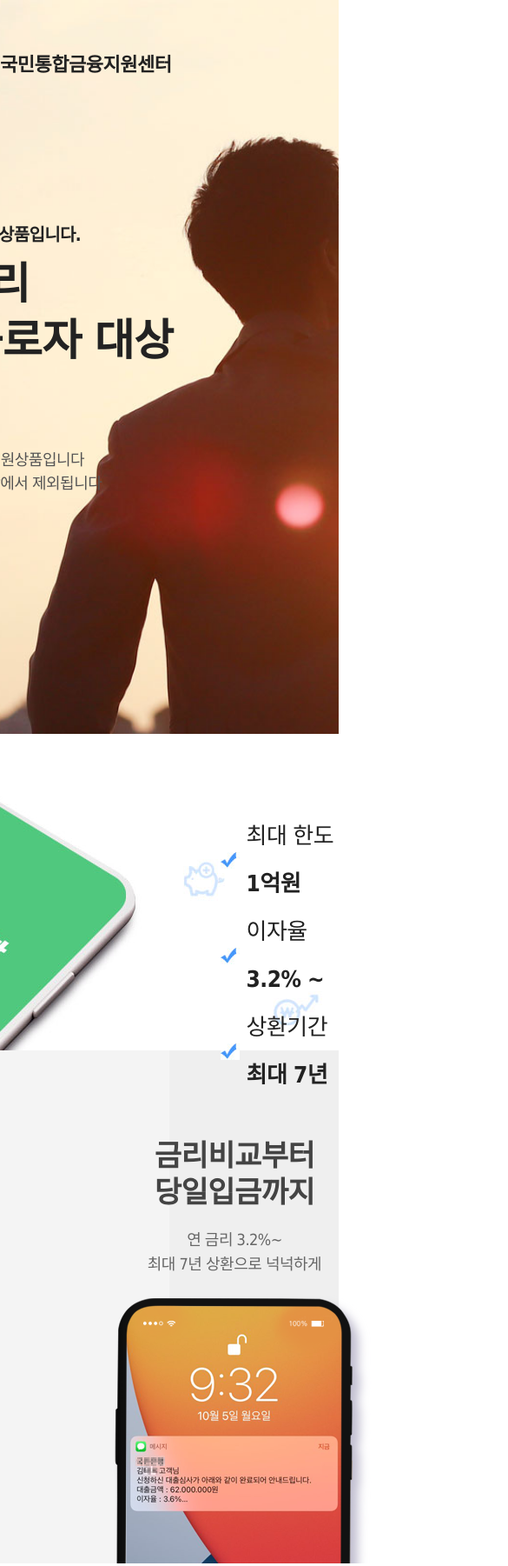
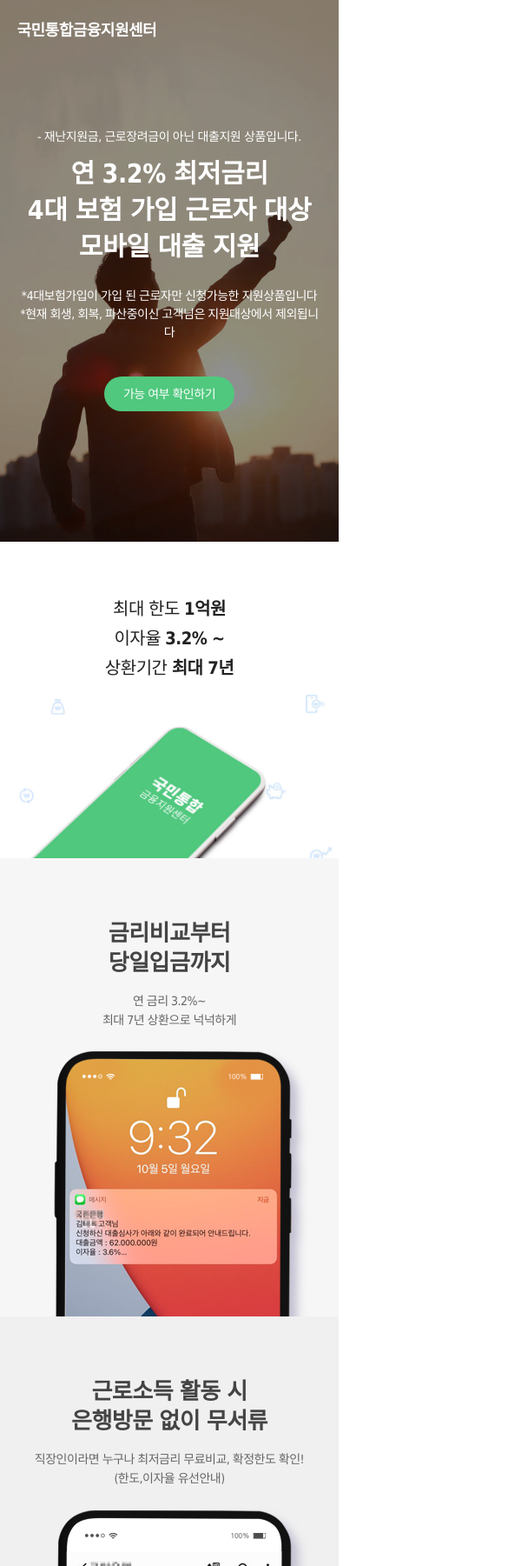
Before and after one commit to Fwari/FUND, a plain HTML site: page view/index.html in a window 390 px wide. Shown: the top 1801 px of the page at 87% size, 585 px wide, since content can reach past the window. Drawn offline with Linux system fonts and the light colour scheme; a web font is replaced by a local one.

Commit message:
article 01~04 모바일 반응형 적용

```diff
--- a/common/css/main.css
+++ b/common/css/main.css
@@ -20,8 +20,8 @@ header h1 a {color:#222;font-size:22px;font-weight:700;line-height:40px;}
 .article_02 ul li:nth-child(2) {animation-delay:.4s;}
 .article_02 ul li:nth-child(3) {animation-delay:.6s;}
 
-.article_03 {padding-top:100px;background-image:url('../../images/main03_bg.jpg');background-repeat:repeat-y;}
-.article_03 .area {display:inline-block;width:50%;text-align:center;}
+.article_03 {background-image:url('../../images/main03_bg.jpg');background-repeat:repeat-y;}
+.article_03 .area {display:inline-block;width:50%;padding-top:100px;text-align:center;}
 .article_03 .area .txt_01 {font-size:34px;font-weight:600;line-height:42px;animation-delay:.4s;}
 .article_03 .area .txt_02 {color:#666;margin-top:20px;font-size:18px;line-height:28px;animation-delay:.6s;}
 .article_03 .area figure {animation-delay:.8s;}
@@ -100,3 +100,43 @@ footer .copyright {margin-bottom:0;color:#999;font-size:14px;font-weight:800;let
     0% { opacity:0;bottom:-100px; }
     100% { opacity:1;bottom:0; }
 }
+
+@media screen and (max-width:800px)
+{
+    html,body{letter-spacing:-.03em;font-size:62.5%}
+    section,article,header,footer,nav,div,p,h1,h2,h3,h4,h5,h6,ul,ol,li,dl,dd,dt,img,a,form,input,select,option,fieldset,textarea,button,label,figure{font-size:1.4rem}
+    .container {width:90%}
+    .consult_btn {width:150px;margin:0 auto;margin-top:40px;font-size:1.4rem;line-height:40px;}
+    header {top:20px}
+    header h1 a {color:#fff;font-size:1.8rem;line-height:30px;}
+    .article_01 {height:auto;background-image:url('../../images/m01.jpg');}
+    .article_01 .caution {position:static;width:100%;height:100%;padding:150px 0;background-color:rgba(0,0,0,.3);transform:translate(0,0);-webkit-transform:translate(0,0);}
+    .article_01 .caution h5 {padding:0 20px;color:#fff;font-size:1.4rem;font-weight:500;text-align:center;}
+    .article_01 .caution p {text-align:center;line-height:1.4;font-size:3rem;color:#fff;}
+    .article_01 .caution h6 {padding:0 20px;color:#fff;font-size:1.4rem;text-align:center;}
+
+    .article_02 {padding:60px 0;background:url('../../images/m02.jpg') no-repeat center top;background-size:cover;}
+    .article_02 ul {position:static;right:auto;width:100%;}
+    .article_02 ul li {padding-left:0;background:0 0;font-size:2rem;text-align:center;line-height:1.7;}
+
+    .article_03 {width:100%;background:0 0;}
+    .article_03 .container {width:100%;}
+    .article_03 .area {float:inherit;width:100%;padding:70px 0 0;background:#f0f0f0;}
+    .article_03 .area:first-child {background:#f6f6f6;}
+    .article_03 .area p {text-align:center;}
+    .article_03 .area .txt_01 {font-size:2.6rem;line-height:1.3;}
+    .article_03 .area .txt_02 {margin-top:15px;font-size:1.4rem;line-height:1.6;}
+    .article_03 .area .txt_03 {margin-top:15px;font-size:1.3rem;}
+
+    .article_04 {padding:60px 0 20px;}
+    .article_04 .area {display:block;text-align:center;}
+    .article_04 .area .txt_01 {font-size:2.6rem;line-height:1.3;}
+    .article_04 .area .txt_02 {margin-top:15px;font-size:1.4rem;line-height:1.6;}
+    .article_04 .area .txt_03 {margin-top:15px;font-size:1.3rem;}
+    .article_04 .area .consult_btn {margin-top:20px;}
+    .article_04 .condition {position:static;width:100%;max-width:400px;height:auto;margin:0 auto;margin-top:40px;}
+    .article_04 .condition li {width:50%;margin-bottom:40px;background-position:15px center;background-size:20px auto;font-size:1.45rem;line-height:50px;}
+    .article_04 .condition li h5 {font-size:1.8rem;line-height:1.5;}
+    .article_04 .condition li p {font-size:1.3rem;}
+    .article_04 .condition li .icon {margin:0 auto 10px;}
+}
```
